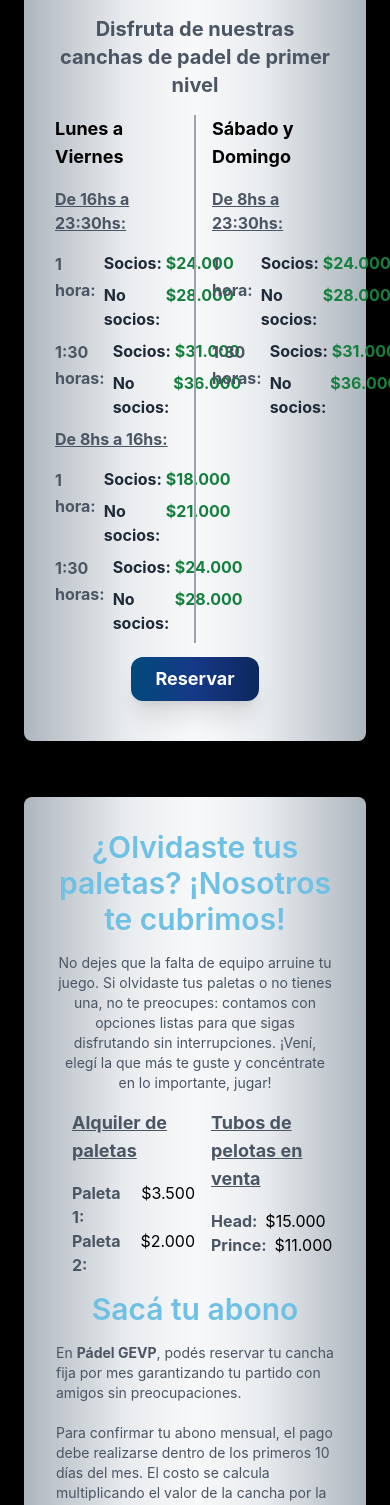
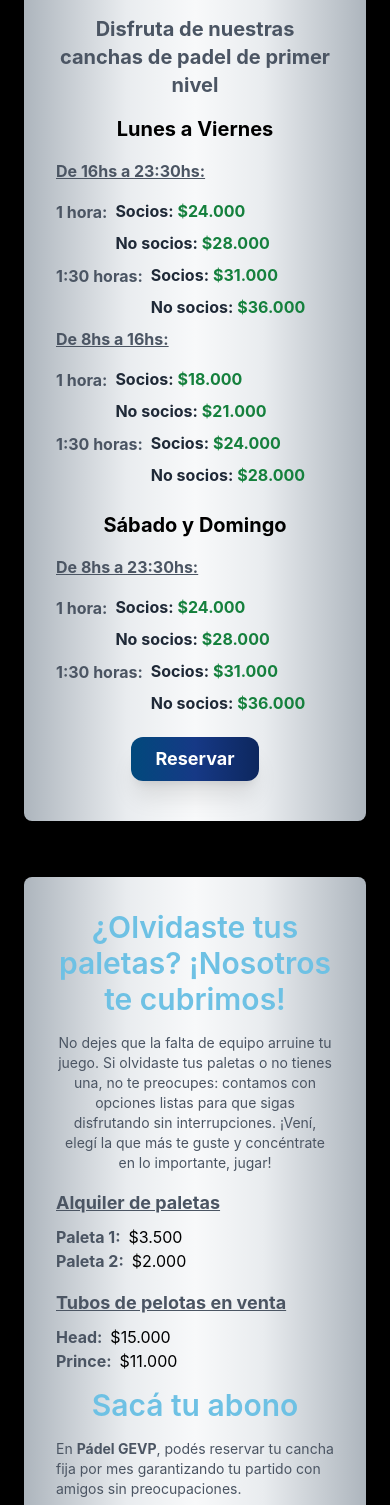
Before and after one commit to PrandiF/padelGEVP, a React (Vite) app: page / in a window 390 px wide. Shown: the part 2494-3999 px from the top of the page. Built offline with nearby package versions, Linux system fonts and the light colour scheme; a web font is replaced by a local one.

Commit message:
feat: mobile update

```diff
--- a/src/components/Info/Info.tsx
+++ b/src/components/Info/Info.tsx
@@ -30,13 +30,13 @@ function AditionalInfo({ id }: AddInfoProps) {
             la que más te guste y concéntrate en lo importante, jugar!
           </p>
 
-          <div className="flex w-full justify-center">
+          <div className="flex xl:flex-row flex-col w-full justify-center xl:gap-0 gap-4">
             {/* Columna Derecha */}
-            <div className="flex flex-col text-start w-1/2 pl-4">
-              <p className="flex text-lg font-bold text-gray-600 underline mb-4">
+            <div className="flex flex-col text-start xl:w-1/2 xl:pl-4 xl:gap-0 gap-2">
+              <p className="flex text-lg font-bold text-gray-600 underline">
                 Alquiler de paletas
               </p>
-              <div className="flex flex-col">
+              <div className="flex flex-col xl:w-0">
                 <div className="flex gap-2">
                   <p className="font-bold text-gray-600">Paleta 1:</p>
                   <p className="text-black">$3.500</p>
@@ -52,8 +52,8 @@ function AditionalInfo({ id }: AddInfoProps) {
             {/* <div className="border-l-2 border-gray-400 h-auto"></div> */}
 
             {/* Columna Derecha */}
-            <div className="flex flex-col text-start w-1/2 pl-4">
-              <p className="flex text-lg font-bold text-gray-600 underline mb-4">
+            <div className="flex flex-col text-start xl:w-1/2 xl:pl-4 xl:gap-0 gap-2">
+              <p className="flex text-lg font-bold text-gray-600 underline xl:mb-4">
                 Tubos de pelotas en venta
               </p>
               <div className="flex flex-col">
--- a/src/components/Info/Precios.tsx
+++ b/src/components/Info/Precios.tsx
@@ -26,10 +26,10 @@ function Precios({ id }: PreciosProps) {
           <p className="text-xl font-bold text-gray-600 mb-4">
             Disfruta de nuestras canchas de padel de primer nivel
           </p>
-          <div className="flex w-full justify-center">
+          <div className="flex xl:flex-row flex-col w-full justify-center xl:gap-0 gap-4">
             {/* Columna Izquierda */}
-            <div className="flex flex-col text-start justify-center w-1/2 pr-4">
-              <p className="flex mx-auto text-lg font-bold text-black mb-4">
+            <div className="flex flex-col text-start justify-center xl:w-1/2 xl:pr-4">
+              <p className="flex mx-auto text-xl font-bold text-black mb-4">
                 Lunes a Viernes
               </p>
               <div className="flex flex-col justify-center">
@@ -114,11 +114,11 @@ function Precios({ id }: PreciosProps) {
             </div>
 
             {/* Divisor */}
-            <div className="border-l-2 border-gray-400 h-auto"></div>
+            <div className="border-l-2 border-gray-400 h-auto xl:flex hidden"></div>
 
             {/* Columna Derecha */}
-            <div className="flex flex-col text-start w-1/2 pl-4">
-              <p className="flex mx-auto text-lg font-bold text-black mb-4">
+            <div className="flex flex-col text-start xl:w-1/2 xl:pl-4">
+              <p className="flex mx-auto text-xl font-bold text-black mb-4">
                 Sábado y Domingo
               </p>
               <div className="flex flex-col">
```
